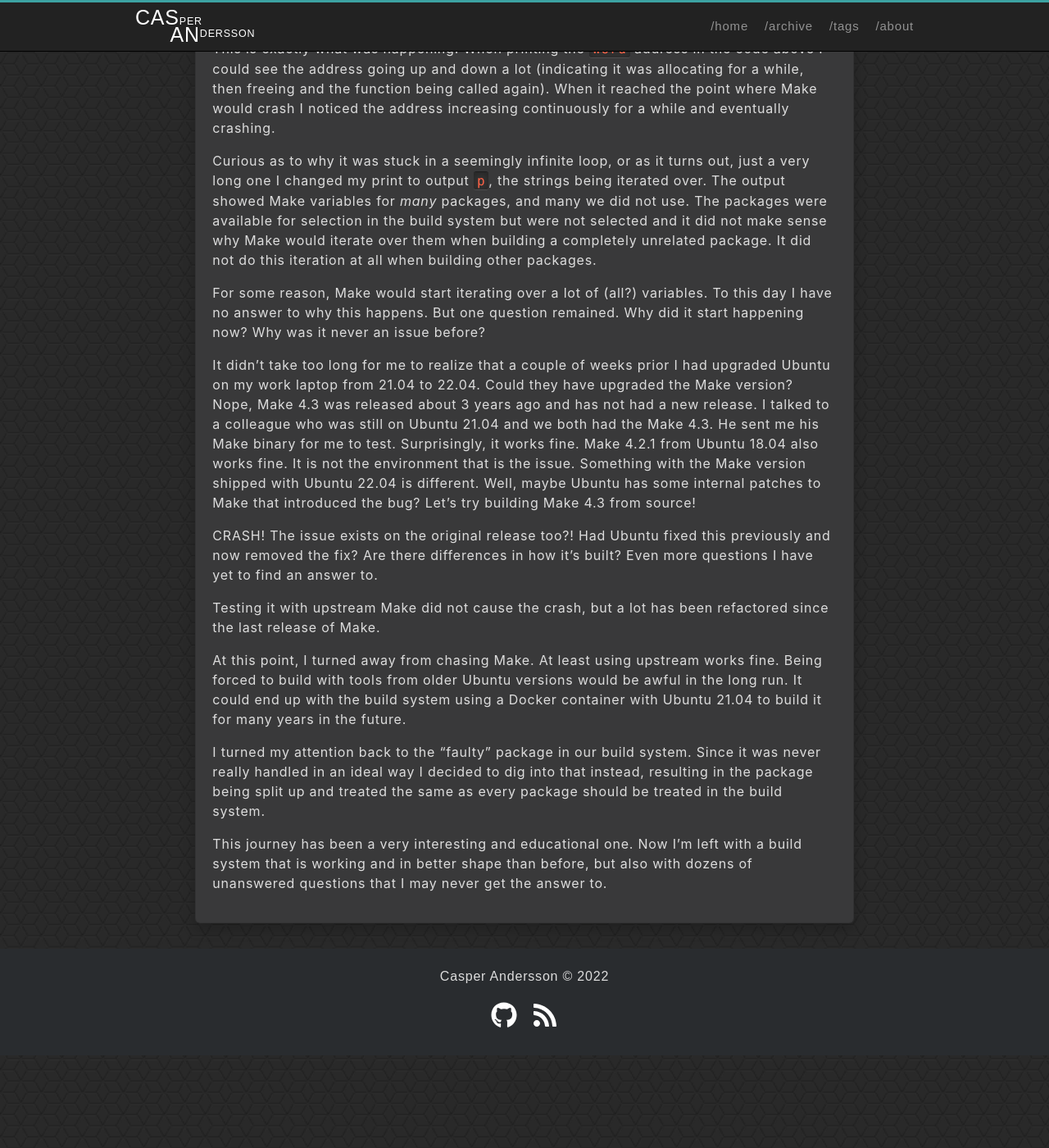
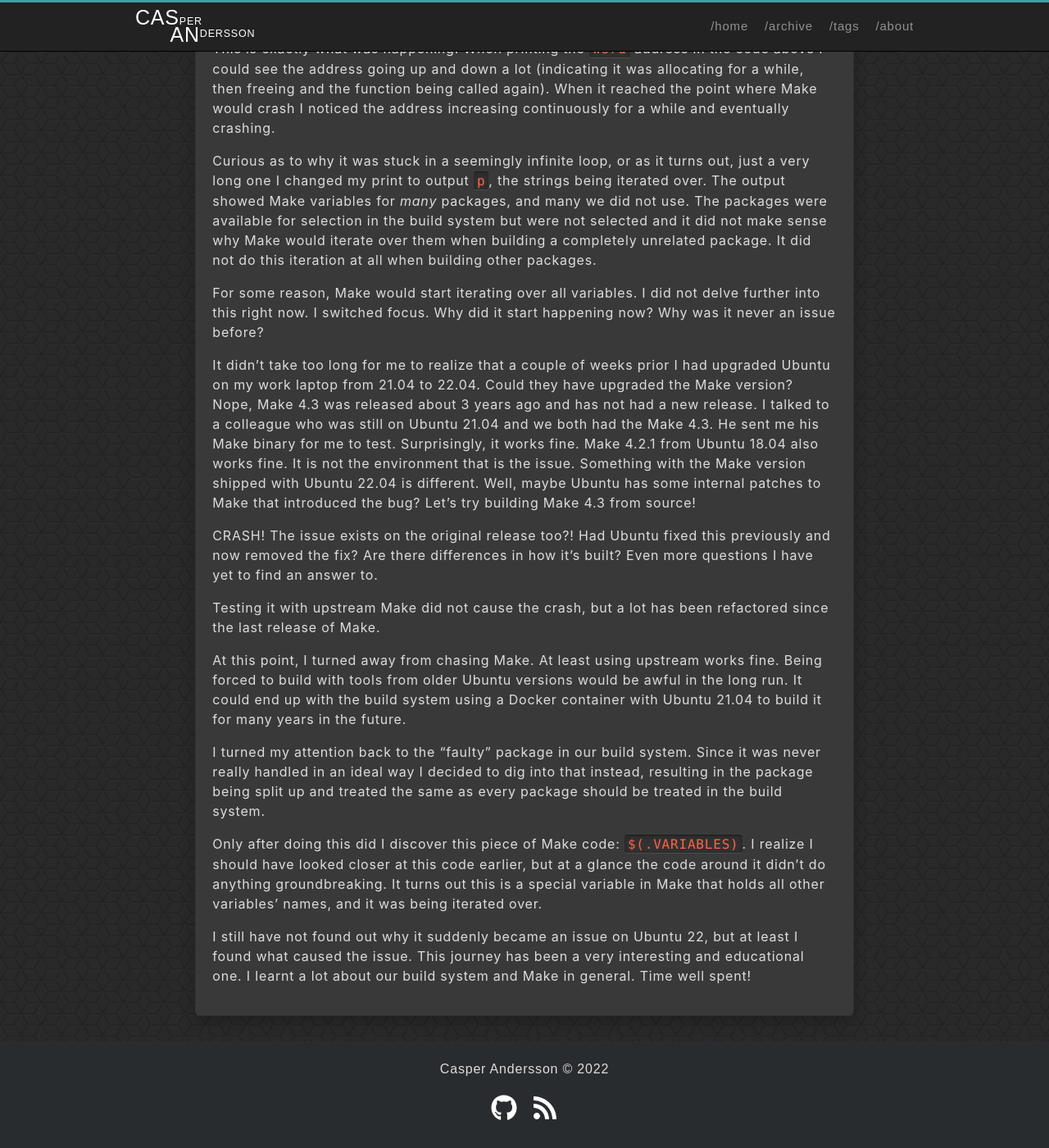
Before and after one commit to cappe987/cappe987.github.io, a Jekyll site: the page built from _posts/2022-09-17-the-day-make-started-crashing.md, in a window 1280 px wide and 1400 px high, scrolled down 1094 px. Shown: the whole window at 82% size. Built offline with Jekyll 4.4.1, drawn with Linux system fonts in a browser that asks for light colours; before the commit the page ends 2381 px from its top, so only the background shows below that; some of the changed text lies outside the part shown.

Commit message:
edit: Updated make-crashing post with newfound information

```diff
--- a/_posts/2022-09-17-the-day-make-started-crashing.md
+++ b/_posts/2022-09-17-the-day-make-started-crashing.md
@@ -8,16 +8,15 @@ published: true
 ---
 
 This is a short story from `$DAYJOB` about my discovery and investigations of
-an issue with the build system. Unfortunately, it is one without a satisfying
-ending.
+an issue with the build system.
 
-One day when building our code at work I suddenly got a segmentation fault when
-building. An odd occurrence. I could not recall any changes to the build
-system and checking the Git log I could not find any changes that would affect
-it. It got even more mysterious as I went back in the Git history and would
-still have the crash. I managed to narrow the issue down to one package which
-was being built slightly differently than our other packages. Still, it didn't
-make sense why it was failing.
+One day when building our code I suddenly got a segmentation fault when
+building. An odd occurrence. I could not recall any changes to the build system
+and checking the Git log I could not find any changes that would affect it. It
+got even more mysterious as I went back in the Git history and would still have
+the crash. I managed to narrow the issue down to one package which was being
+built slightly differently than our other packages. Still, it didn't make sense
+why it was failing.
 
 The weirdest part of all this was that it was failing *between* two steps in the
 build process. I added debug prints to the build system and I could see that it
@@ -66,9 +65,9 @@ but were not selected and it did not make sense why Make would iterate over them
 when building a completely unrelated package. It did not do this iteration at
 all when building other packages.
 
-For some reason, Make would start iterating over a lot of (all?) variables. To
-this day I have no answer to why this happens. But one question remained. Why
-did it start happening now? Why was it never an issue before?
+For some reason, Make would start iterating over all variables. I did not delve
+further into this right now. I switched focus. Why did it start happening now?
+Why was it never an issue before?
 
 It didn't take too long for me to realize that a couple of weeks prior I had
 upgraded Ubuntu on my work laptop from 21.04 to 22.04. Could they have upgraded
@@ -97,6 +96,13 @@ was never really handled in an ideal way I decided to dig into that instead,
 resulting in the package being split up and treated the same as every package
 should be treated in the build system.
 
-This journey has been a very interesting and educational one. Now I'm left with
-a build system that is working and in better shape than before, but also with
-dozens of unanswered questions that I may never get the answer to.
+Only after doing this did I discover this piece of Make code: `$(.VARIABLES)`. I
+realize I should have looked closer at this code earlier, but at a glance the
+code around it didn't do anything groundbreaking. It turns out this is a special
+variable in Make that holds all other variables' names, and it was being
+iterated over.
+
+I still have not found out why it suddenly became an issue on Ubuntu 22, but at
+least I found what caused the issue. This journey has been a very interesting
+and educational one. I learnt a lot about our build system and Make in general.
+Time well spent!
```
